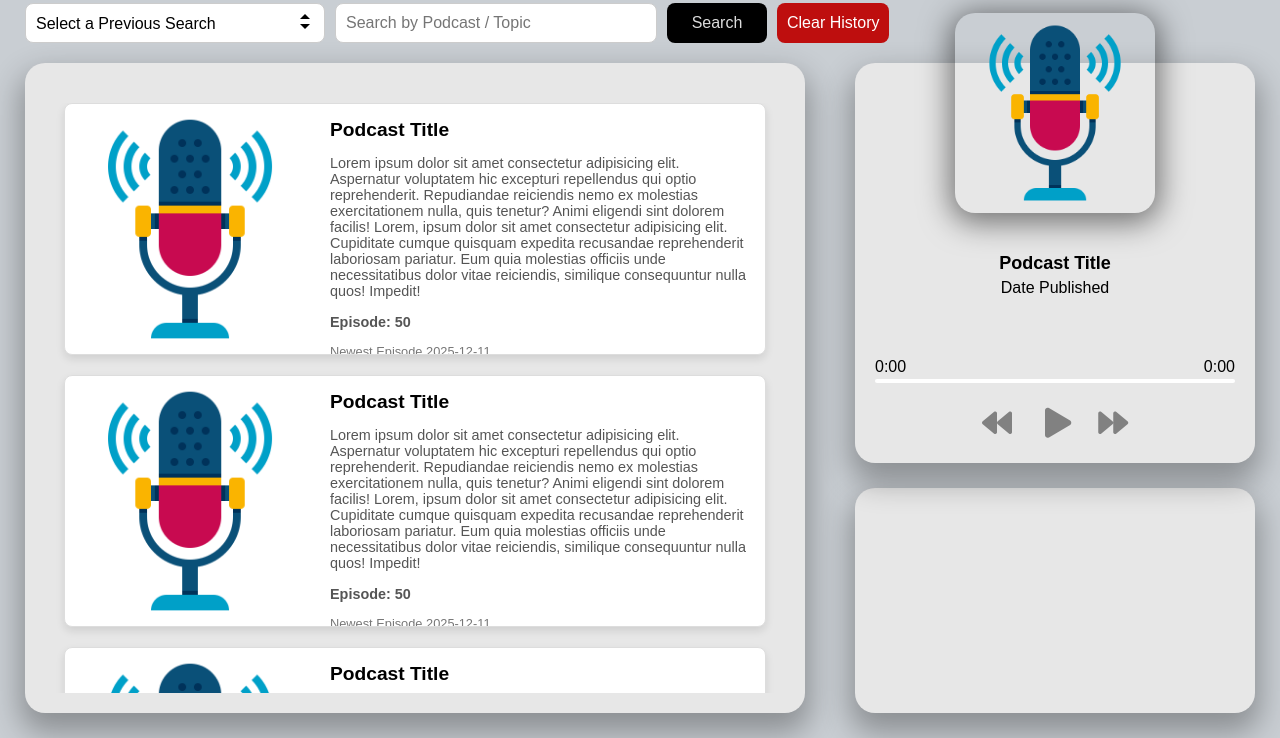
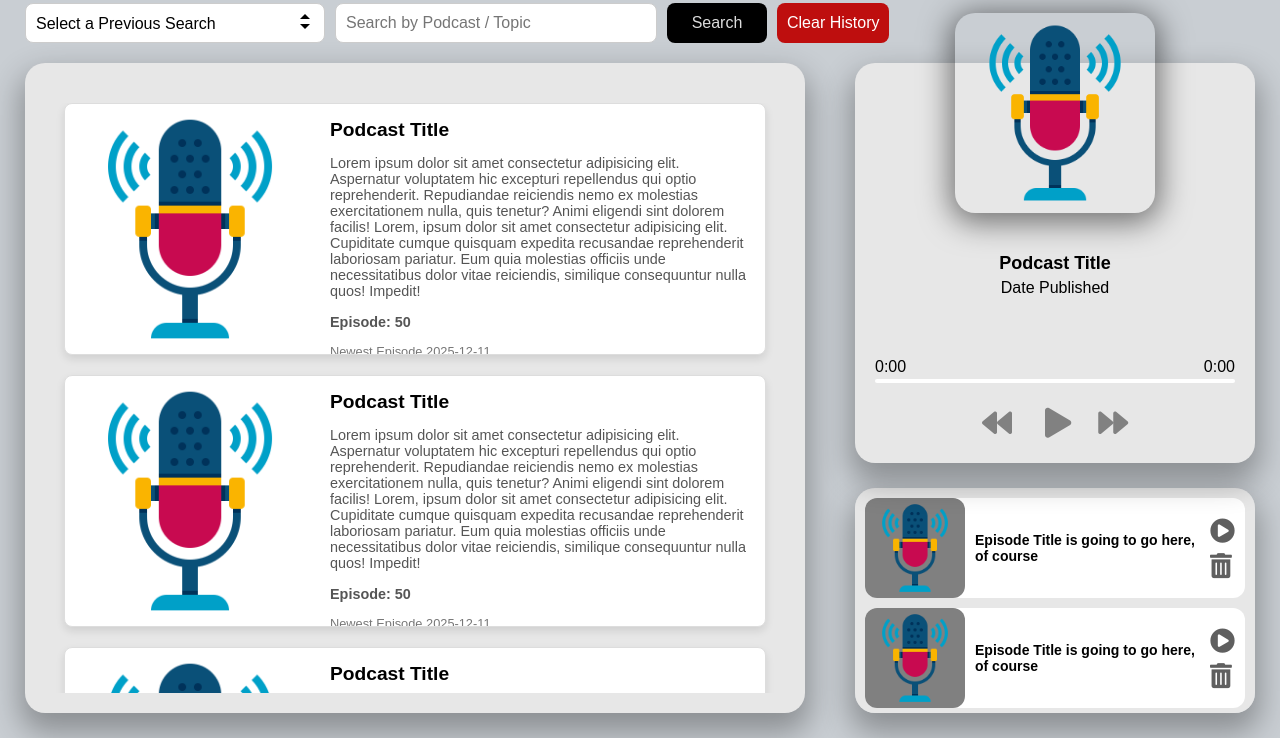
Before and after one commit to LcMason/podcast-player, a website: page public/index.html in a window 1280 px wide. Shown: the part 62-800 px from the top of the page. Drawn offline with Linux system fonts and the light colour scheme; a web font is replaced by a local one.

Commit message:
creates queue UI

```diff
--- a/public/index.html
+++ b/public/index.html
@@ -218,8 +218,60 @@
             </div>
           </div>
         </div>
+        <!-- Queue -->
+        <div class="queue">
+            <div class="queue-item">
+                <img src="./default-podcast.png" alt="Episode Title">
+                <div class="queue-content">
+                    <h3>Episode Title is going to go here, of course</h3>
+                    <div class="icon-container">
+                        <i class="fas fa-play-circle mb-10" title="Play Podcast"></i>
+                        <i class="fas fa-trash-alt" title="Remove from Queue"></i>
+                    </div>
+                </div>
+            </div>
+              <div class="queue-item">
+                <img src="./default-podcast.png" alt="Episode Title">
+                <div class="queue-content">
+                    <h3>Episode Title is going to go here, of course</h3>
+                    <div class="icon-container">
+                        <i class="fas fa-play-circle mb-10" title="Play Podcast"></i>
+                        <i class="fas fa-trash-alt" title="Remove from Queue"></i>
+                    </div>
+                </div>
+            </div>
+              <div class="queue-item">
+                <img src="./default-podcast.png" alt="Episode Title">
+                <div class="queue-content">
+                    <h3>Episode Title is going to go here, of course</h3>
+                    <div class="icon-container">
+                        <i class="fas fa-play-circle mb-10" title="Play Podcast"></i>
+                        <i class="fas fa-trash-alt" title="Remove from Queue"></i>
+                    </div>
+                </div>
+            </div>
+              <div class="queue-item">
+                <img src="./default-podcast.png" alt="Episode Title">
+                <div class="queue-content">
+                    <h3>Episode Title is going to go here, of course</h3>
+                    <div class="icon-container">
+                        <i class="fas fa-play-circle mb-10" title="Play Podcast"></i>
+                        <i class="fas fa-trash-alt" title="Remove from Queue"></i>
+                    </div>
+                </div>
+            </div>
+              <div class="queue-item">
+                <img src="./default-podcast.png" alt="Episode Title">
+                <div class="queue-content">
+                    <h3>Episode Title is going to go here, of course</h3>
+                    <div class="icon-container">
+                        <i class="fas fa-play-circle mb-10" title="Play Podcast"></i>
+                        <i class="fas fa-trash-alt" title="Remove from Queue"></i>
+                    </div>
+                </div>
+            </div>
 
-        <div class="queue"></div>
+        </div>
       </div>
     </div>
     <!-- Script -->
--- a/public/style.css
+++ b/public/style.css
@@ -368,4 +368,58 @@ button:hover {
   margin-top: 25px;
   padding: 10px;
   box-sizing: border-box;
+  display: flex;
+  flex-direction: column;
+  overflow-y: auto;
 }
+
+.queue-item {
+  background: white;
+  display: flex;
+  border-radius: 12px;
+  margin-bottom: 10px;
+}
+
+.queue-item img {
+  height: 100px;
+  width: 100px;
+  object-fit: cover;
+  border-top-left-radius: 12px;
+  border-bottom-left-radius: 12px;
+  border-top-right-radius: 12px;
+  border-bottom-right-radius: 12px;
+  background: grey;
+}
+
+.queue-content {
+  padding: 10px;
+  display: flex;
+  align-items: center;
+  justify-content: space-between;
+  width: 100%;
+}
+
+.queue-content h3 {
+  font-size: 14px;
+  margin: 0;
+}
+
+.mb-10 {
+  margin-bottom: 10px;
+}
+
+.icon-container {
+  display: flex;
+  flex-direction: column;
+  justify-content: space-around;
+}
+
+.icon-container i {
+  font-size: 25px;
+  color: rgba(95, 95, 95);
+  cursor: pointer;
+}
+
+.icon-container i:hover {
+  filter: brightness(60%);
+}
```
